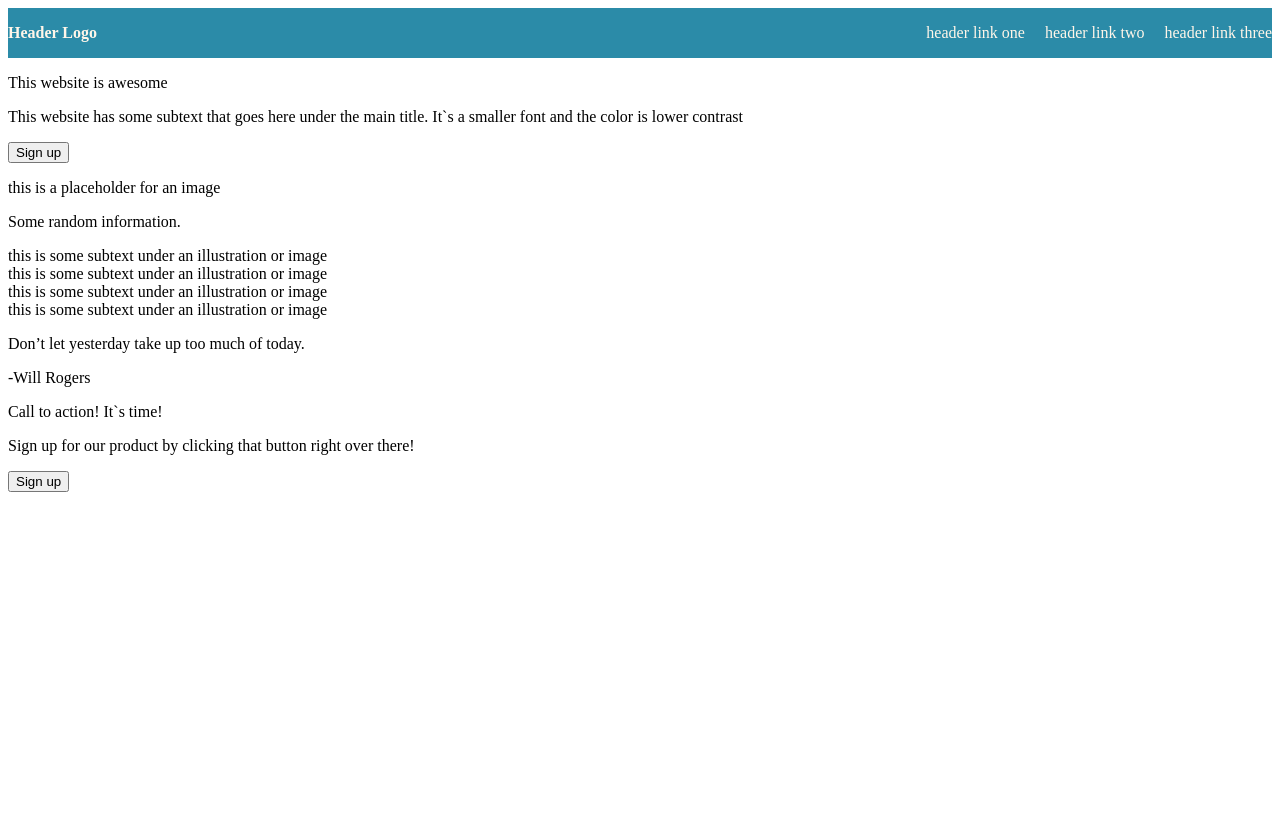
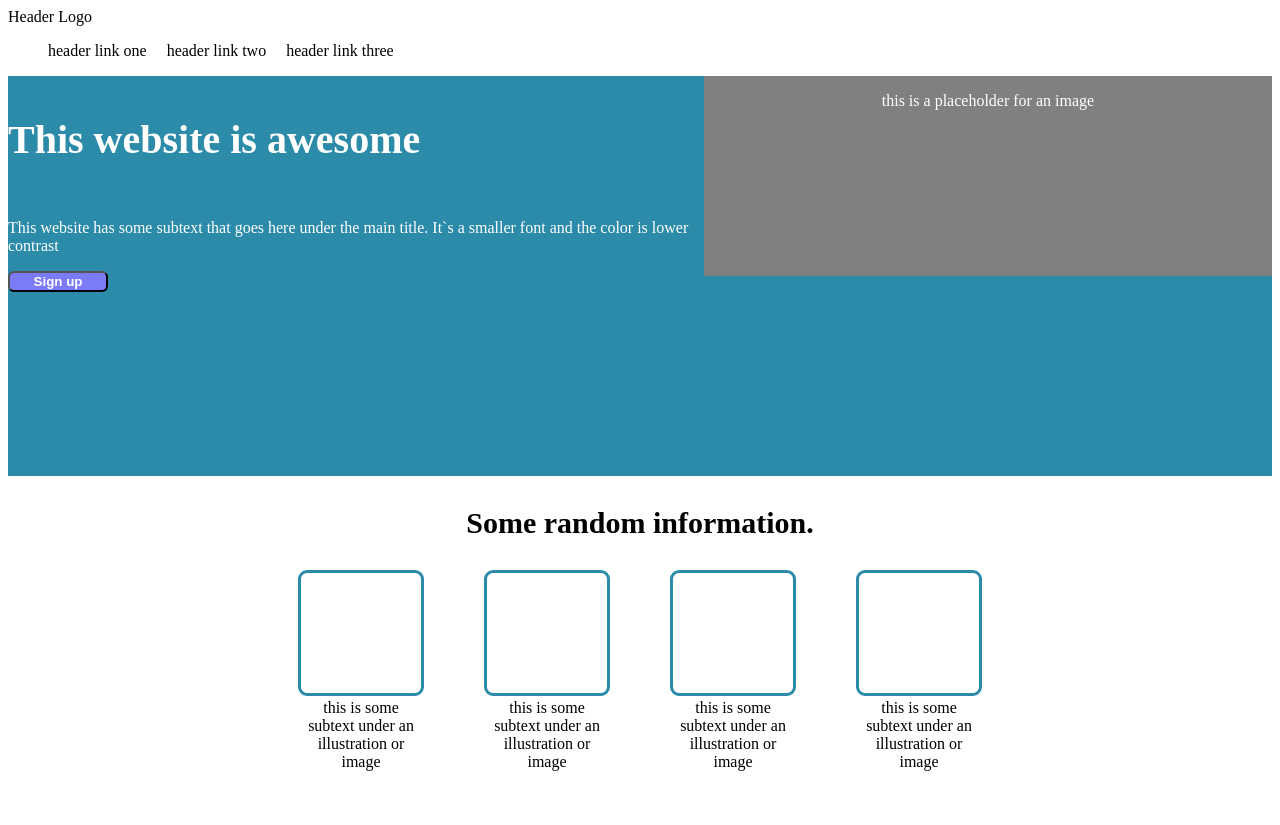
Before and after one commit to s0hn1404/project-landing-page, a plain HTML site: page index.html in a window 1280 px wide. Shown: the top 825 px of the page. Before the commit the page ends 800 px from the top, so only its background shows below. Drawn offline with Linux system fonts and the light colour scheme.

```diff
--- a/style.css
+++ b/style.css
@@ -1,10 +1,10 @@
-.header{
+header{
     display: flex;
     justify-content: space-between;
     background-color: #2b8ba8;
     font-weight: bold;
     align-items: center;
-    color: #fff6e9;
+    color: #fff
 }
 
 ul{
@@ -13,3 +13,111 @@
     gap: 20px;
     font-weight: normal;
 }
+
+.intro{
+    background: #2b8ba8;
+    height: 400px;
+    color: #fff;
+    display: flex;
+}
+
+.intro-container{
+    display: flex;
+    flex-direction: column
+}
+
+
+.intro-title{
+    font-weight: bold;
+    font-size: 40px;
+
+}
+
+.intro-placeholder{
+    background-color: gray;
+    width: 600px;
+    height: 200px;
+    text-align: center;
+
+}
+
+button{
+    background-color: rgb(123, 123, 248);
+    color: #fff;
+    width: 100px;
+    border-radius: 6px;
+    font-weight: bold;
+
+}
+
+.random-info{
+    background: #fff;
+    height: 500px;
+    color: black;
+}
+.random-title{
+    text-align: center;
+    font-size: 30px;
+    font-weight: bolder;
+}
+
+.random-boxes{
+    display: flex;
+    justify-content: center;
+    gap: 60px;
+
+}
+
+.box1,.box2,.box3,.box4{
+    width: 120px;
+    height: 120px;
+    border: #2b8ba8 solid;
+    border-radius: 9px;
+
+}
+
+.random-texts{
+    display: flex;
+    justify-content: center;
+    gap: 60px;
+}
+
+.text1,.text2,.text3,.text4{
+    width: 120px;
+    height: 120px;
+    border: #fff solid;
+    border-radius: 9px;
+    text-align: center;
+
+}
+
+.inspiring-quote{
+    display: flex;
+    background-color: gainsboro;
+    height: 500px;
+    color: #242a2c;
+    justify-content: center;
+    align-items: center;
+    font-size: 40px;
+    font-style: italic;
+    font-family: 'Franklin Gothic Medium', 'Arial Narrow', Arial, sans-serif;
+}
+
+.quoter{
+    display: flex;
+    justify-content: flex-end;
+    font-size: 25px;
+    align-self: flex-end;
+}
+
+.footer{
+    height: 400px;
+}
+
+.footer-container{
+    background-color: rgb(109, 109, 211);
+    color: #fff;
+    margin: 10px;
+    display: flex;
+    text-align: center;
+}
```
